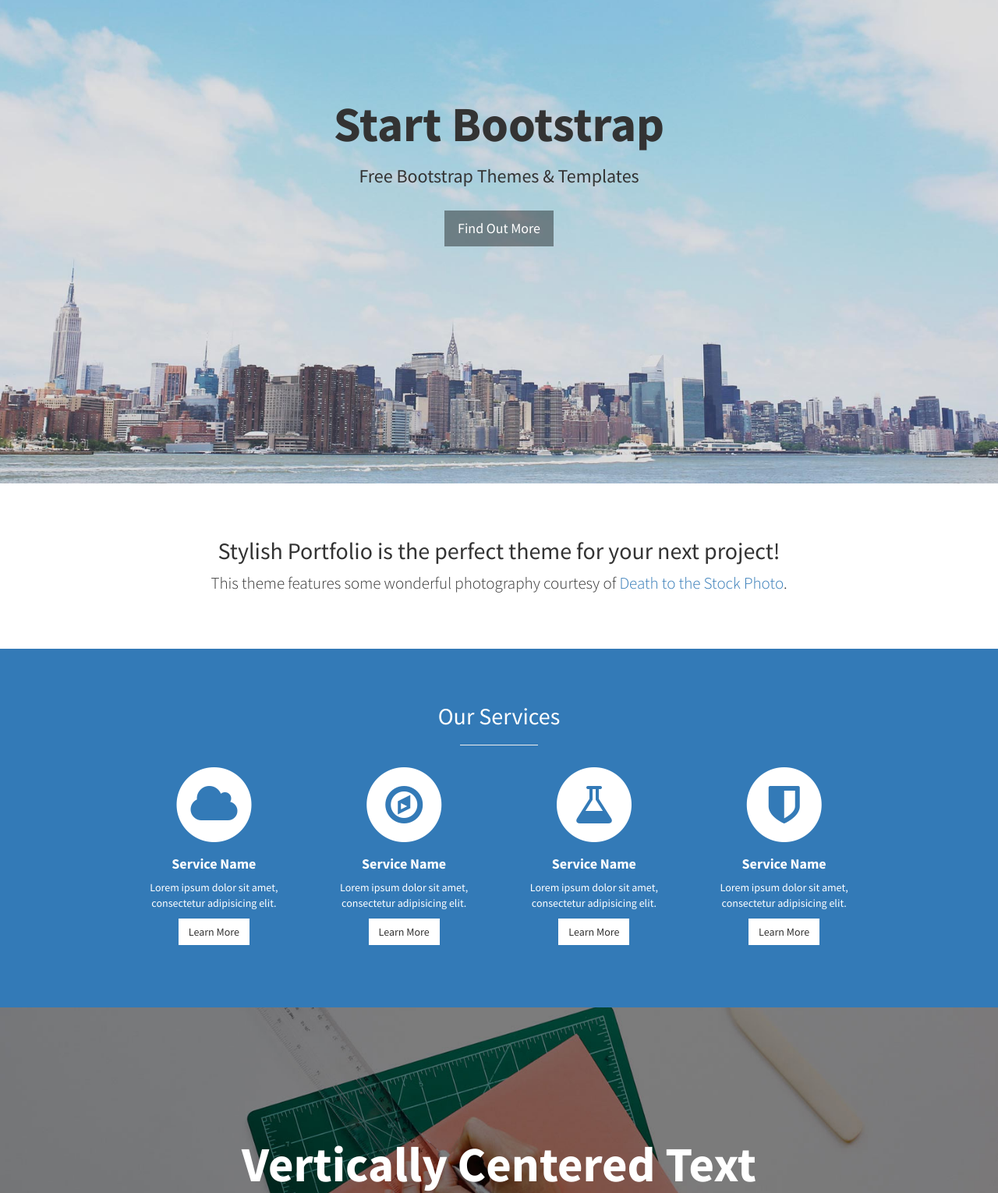
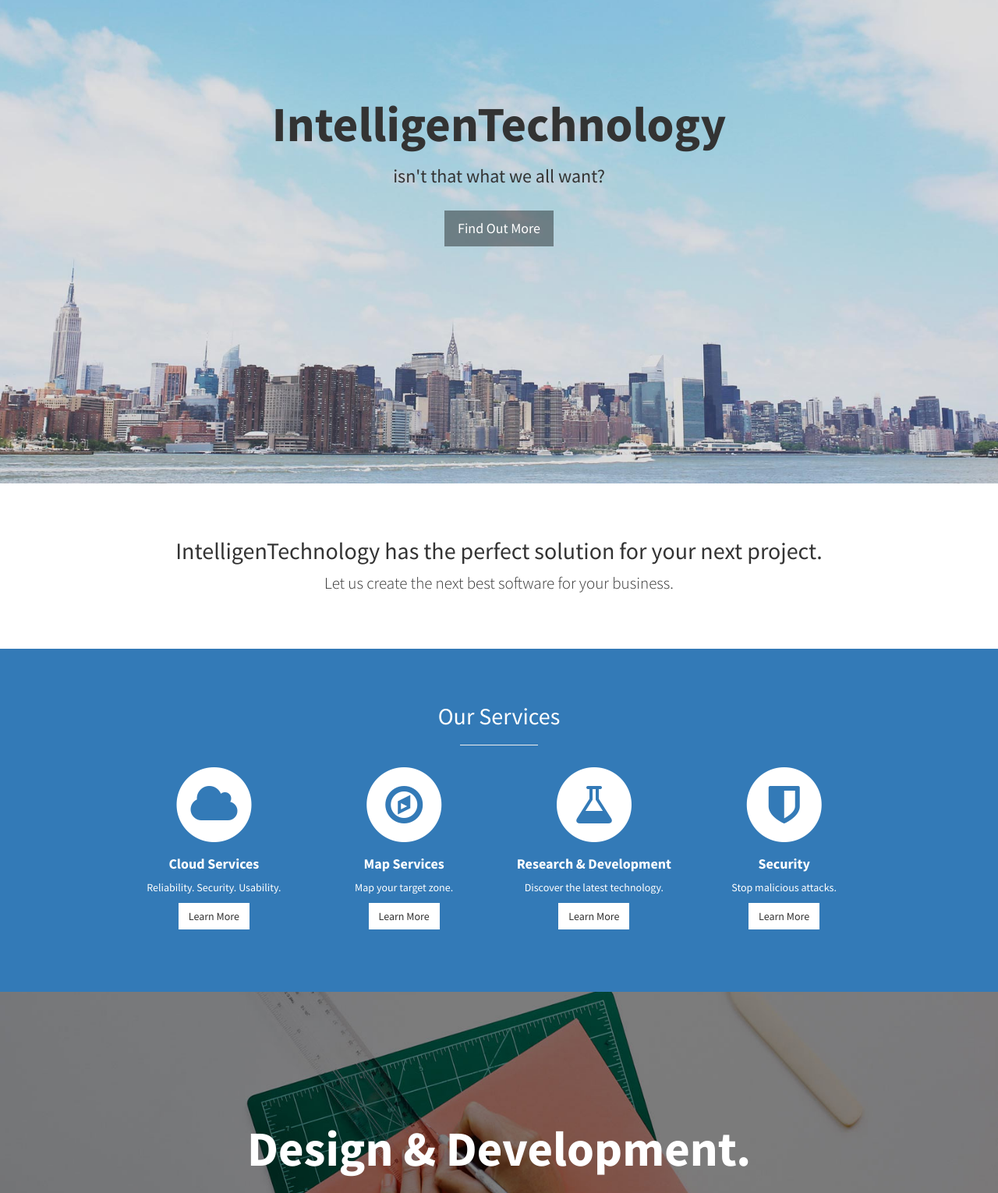
Before and after one commit to blairg23/intelligentechnology-frontend, a plain HTML site: page index.html in a window 1280 px wide. Shown: the part 180-1710 px from the top of the page at 78% size. Drawn offline with Linux system fonts and the light colour scheme.

Commit message:
Updated index.html

```diff
--- a/index.html
+++ b/index.html
@@ -9,7 +9,7 @@
     <meta name="description" content="">
     <meta name="author" content="">
 
-    <title>Stylish Portfolio - Start Bootstrap Theme</title>
+    <title>IntelligenTechnology, LLC.</title>
 
     <!-- Bootstrap Core CSS -->
     <link href="css/bootstrap.min.css" rel="stylesheet">
@@ -38,7 +38,7 @@
         <ul class="sidebar-nav">
             <a id="menu-close" href="#" class="btn btn-light btn-lg pull-right toggle"><i class="fa fa-times"></i></a>
             <li class="sidebar-brand">
-                <a href="#top" onclick=$("#menu-close").click();>Start Bootstrap</a>
+                <a href="#top" onclick=$("#menu-close").click();>IntelligenTechnology</a>
             </li>
             <li>
                 <a href="#top" onclick=$("#menu-close").click();>Home</a>
@@ -61,8 +61,8 @@
     <!-- Header -->
     <header id="top" class="header">
         <div class="text-vertical-center">
-            <h1>Start Bootstrap</h1>
-            <h3>Free Bootstrap Themes &amp; Templates</h3>
+            <h1>IntelligenTechnology</h1>
+            <h3>isn't that what we all want?</h3>
             <br>
             <a href="#about" class="btn btn-dark btn-lg">Find Out More</a>
         </div>
@@ -73,8 +73,8 @@
         <div class="container">
             <div class="row">
                 <div class="col-lg-12 text-center">
-                    <h2>Stylish Portfolio is the perfect theme for your next project!</h2>
-                    <p class="lead">This theme features some wonderful photography courtesy of <a target="_blank" href="http://join.deathtothestockphoto.com/">Death to the Stock Photo</a>.</p>
+                    <h2>IntelligenTechnology has the perfect solution for your next project.</h2>
+                    <p class="lead">Let us create the next best software for your business.</p>
                 </div>
             </div>
             <!-- /.row -->
@@ -98,9 +98,9 @@
                                 <i class="fa fa-cloud fa-stack-1x text-primary"></i>
                             </span>
                                 <h4>
-                                    <strong>Service Name</strong>
+                                    <strong>Cloud Services</strong>
                                 </h4>
-                                <p>Lorem ipsum dolor sit amet, consectetur adipisicing elit.</p>
+                                <p>Reliability. Security. Usability.</p>
                                 <a href="#" class="btn btn-light">Learn More</a>
                             </div>
                         </div>
@@ -111,9 +111,9 @@
                                 <i class="fa fa-compass fa-stack-1x text-primary"></i>
                             </span>
                                 <h4>
-                                    <strong>Service Name</strong>
+                                    <strong>Map Services</strong>
                                 </h4>
-                                <p>Lorem ipsum dolor sit amet, consectetur adipisicing elit.</p>
+                                <p>Map your target zone.</p>
                                 <a href="#" class="btn btn-light">Learn More</a>
                             </div>
                         </div>
@@ -124,9 +124,9 @@
                                 <i class="fa fa-flask fa-stack-1x text-primary"></i>
                             </span>
                                 <h4>
-                                    <strong>Service Name</strong>
+                                    <strong>Research &amp; Development</strong>
                                 </h4>
-                                <p>Lorem ipsum dolor sit amet, consectetur adipisicing elit.</p>
+                                <p>Discover the latest technology.</p>
                                 <a href="#" class="btn btn-light">Learn More</a>
                             </div>
                         </div>
@@ -137,9 +137,9 @@
                                 <i class="fa fa-shield fa-stack-1x text-primary"></i>
                             </span>
                                 <h4>
-                                    <strong>Service Name</strong>
+                                    <strong>Security</strong>
                                 </h4>
-                                <p>Lorem ipsum dolor sit amet, consectetur adipisicing elit.</p>
+                                <p>Stop malicious attacks.</p>
                                 <a href="#" class="btn btn-light">Learn More</a>
                             </div>
                         </div>
@@ -156,7 +156,7 @@
     <!-- Callout -->
     <aside class="callout">
         <div class="text-vertical-center">
-            <h1>Vertically Centered Text</h1>
+            <h1>Design &amp; Development.</h1>
         </div>
     </aside>
 
@@ -165,7 +165,7 @@
         <div class="container">
             <div class="row">
                 <div class="col-lg-10 col-lg-offset-1 text-center">
-                    <h2>Our Work</h2>
+                    <h2>Consumer Satisfaction.</h2>
                     <hr class="small">
                     <div class="row">
                         <div class="col-md-6">
@@ -235,13 +235,13 @@
         <div class="container">
             <div class="row">
                 <div class="col-lg-10 col-lg-offset-1 text-center">
-                    <h4><strong>Start Bootstrap</strong>
+                    <h4><strong>Intelligen Technology, LLC.</strong>
                     </h4>
                     <p>3481 Melrose Place
                         <br>Beverly Hills, CA 90210</p>
                     <ul class="list-unstyled">
                         <li><i class="fa fa-phone fa-fw"></i> (123) 456-7890</li>
-                        <li><i class="fa fa-envelope-o fa-fw"></i> <a href="mailto:name@example.com">name@example.com</a>
+                        <li><i class="fa fa-envelope-o fa-fw"></i> <a href="mailto:intelligen.technology@mailinator.com">intelligen.technology@mailinator.com</a>
                         </li>
                     </ul>
                     <br>
```
Also changed, not shown: 1 other file.
